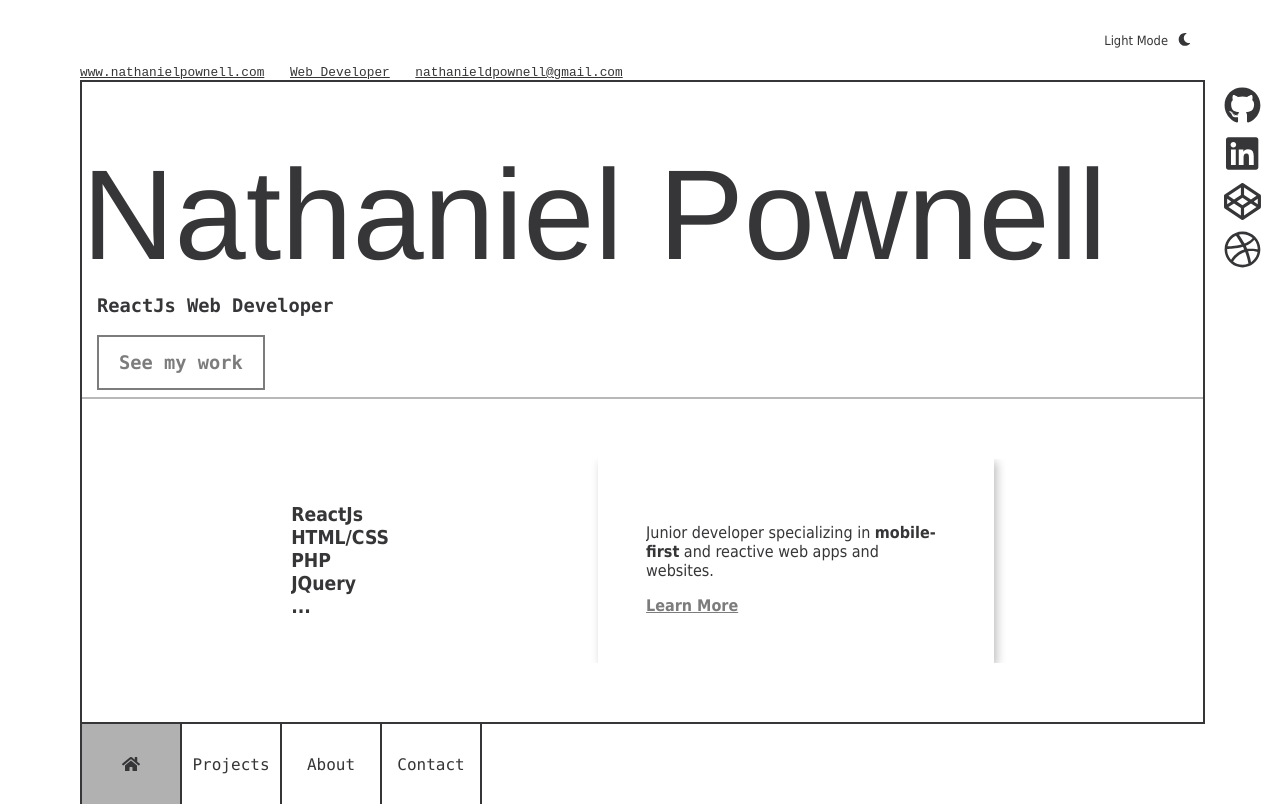
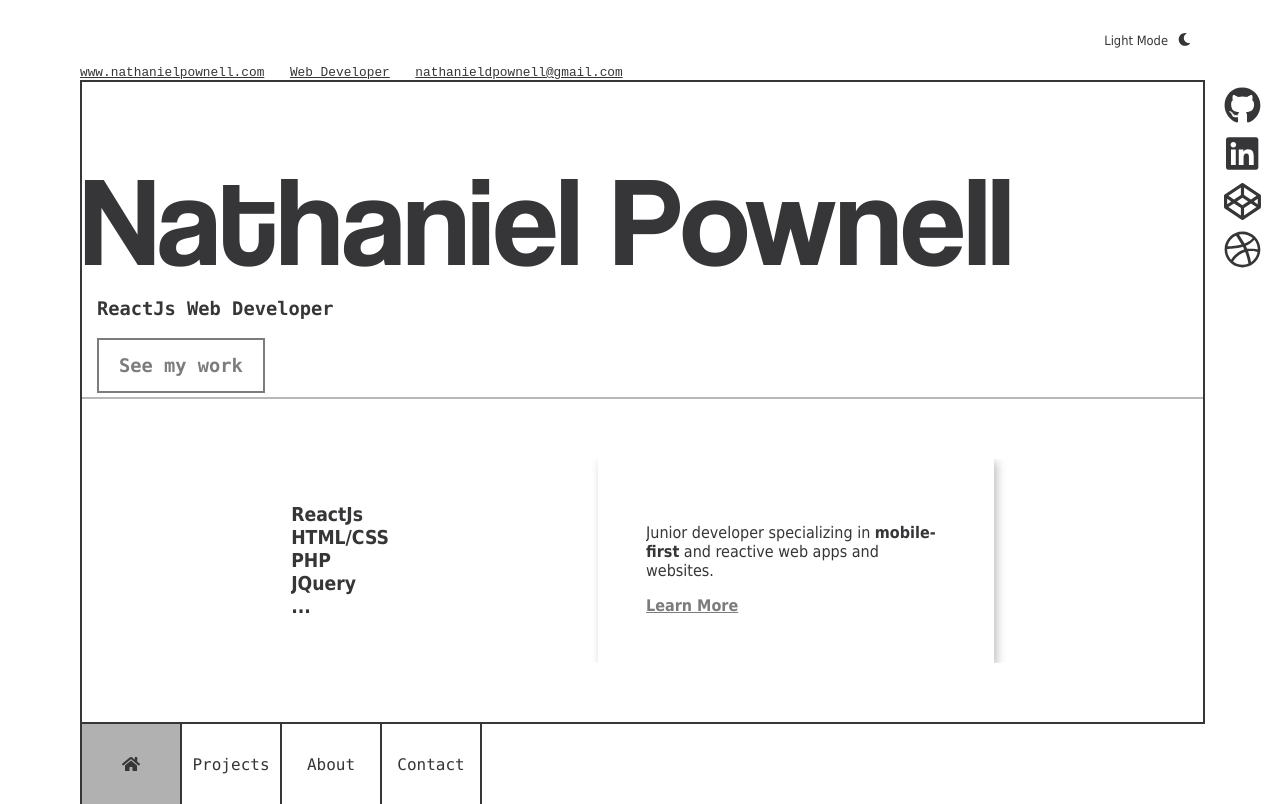
Before and after one commit to NathanielPownell/nathaniel-pownell-portfolio, a React (Create React App) app: page / in a window 1280 px wide. Built offline with nearby package versions, Linux system fonts and the light colour scheme.

Commit message:
add font to index.js and index.css

```diff
--- a/src/index.css
+++ b/src/index.css
@@ -1,8 +1,8 @@
 @import url('https://fonts.googleapis.com/css2?family=Roboto&display=swap');
 @font-face {
-  font-family: "AssistantRegular";
-  src: local("AssistantRegular"),
-    url("./fonts/assistant.regular.ttf") format("truetype");
+  font-family: "Coolvetica";
+  src: local("Coolvetica"),
+    url("./fonts/coolvetica.ttf") format("truetype");
   font-weight: normal;
 }
 
```
